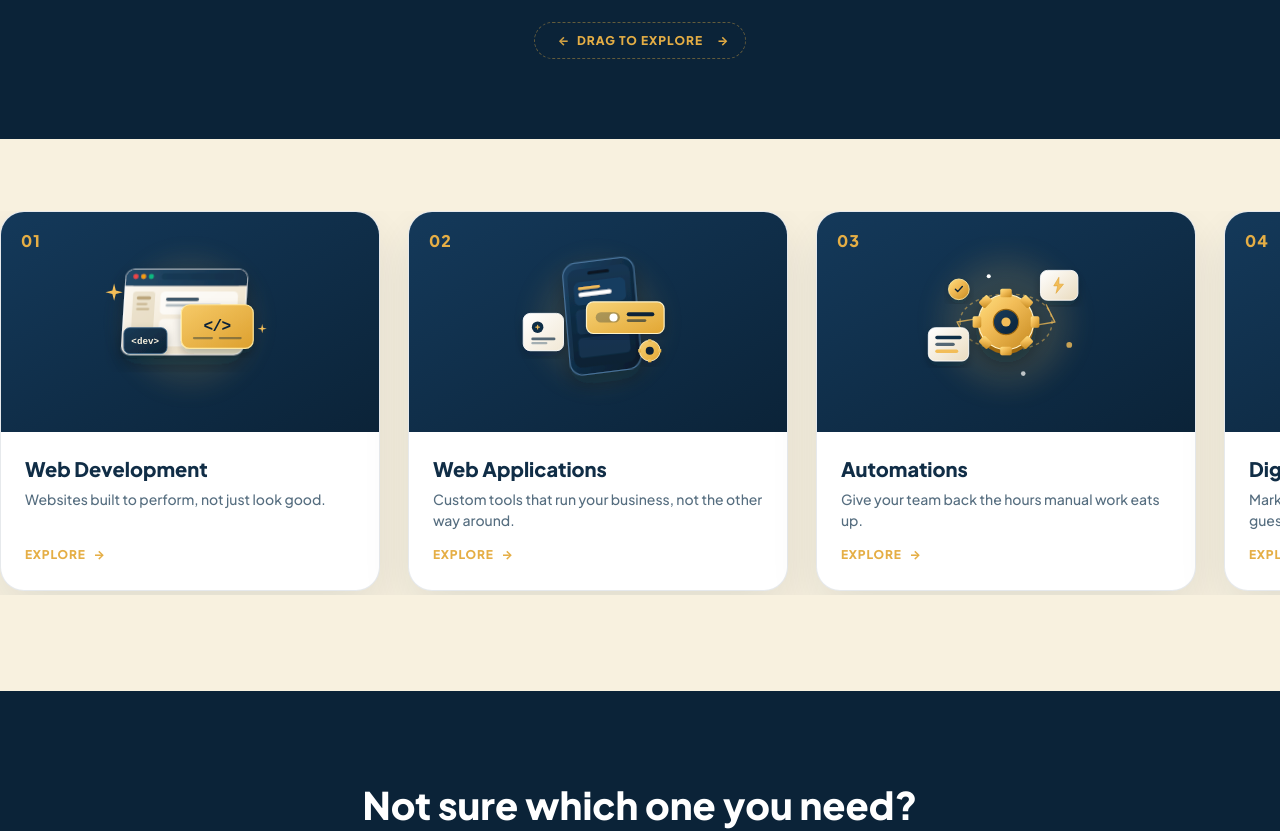
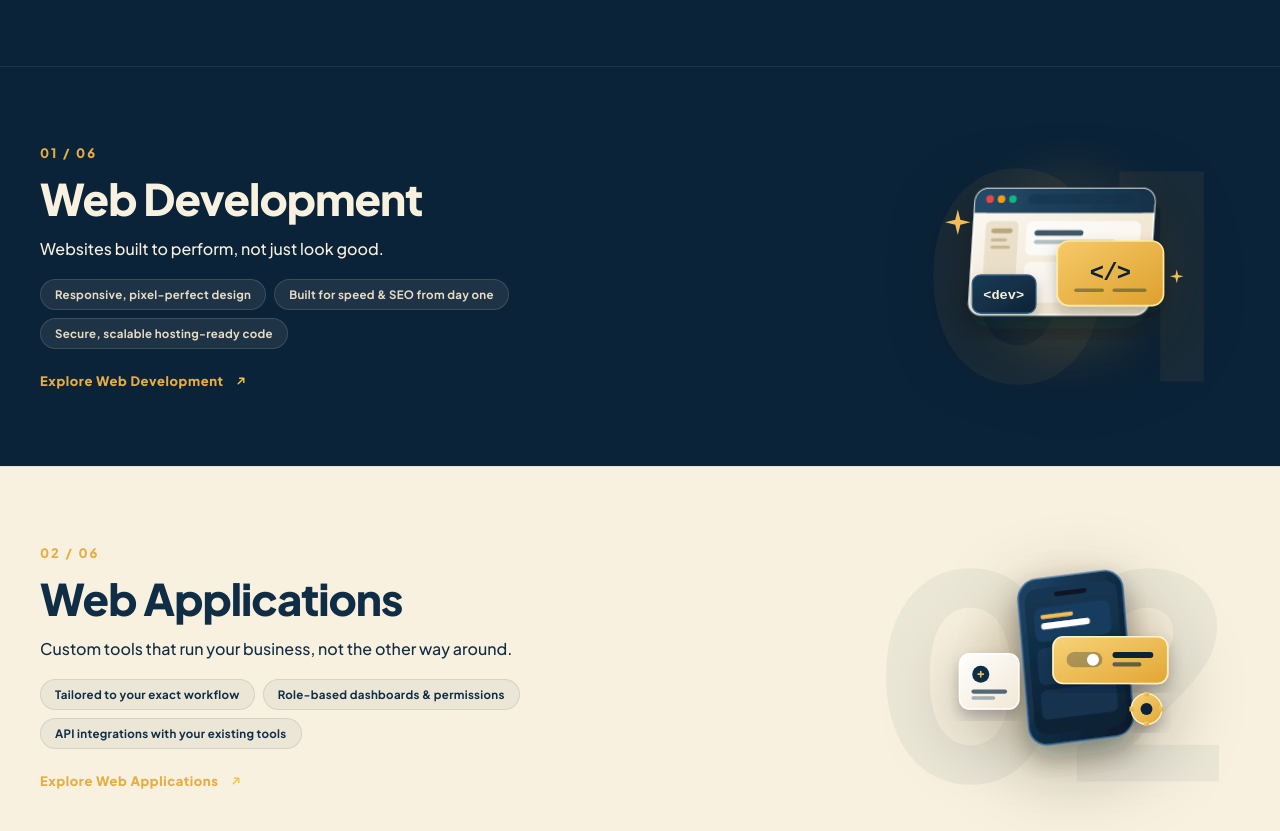
Before and after one commit to riaan-attar/ffm, a React (Vite) app: page /services in a window 1280 px wide. Shown: the part 460-1291 px from the top of the page. Built offline with nearby package versions, Linux system fonts and the light colour scheme.

Commit message:
feat(services): editorial service index layout with alternating themes and lazy loading

```diff
--- a/src/pages/ServicesOverview.jsx
+++ b/src/pages/ServicesOverview.jsx
@@ -1,14 +1,83 @@
-import React from 'react';
+import React, { useRef, useLayoutEffect } from 'react';
 import { Link } from 'react-router-dom';
+import { gsap } from 'gsap';
+import { ScrollTrigger } from 'gsap/ScrollTrigger';
 import { Navbar } from '../components/Navbar';
 import { SplitText } from '../components/motion/SplitText';
 import { CursorSpotlight } from '../components/motion/CursorSpotlight';
-import { DragScroll } from '../components/motion/DragScroll';
 import { MagneticWrap } from '../components/motion/MagneticWrap';
 import { SERVICES_DATA } from '../data/services';
 import '../styles/services-overview.css';
 
+gsap.registerPlugin(ScrollTrigger);
+
 export default function ServicesOverview() {
+  const indexRef = useRef(null);
+  const rowRefs = useRef([]);
+
+  useLayoutEffect(() => {
+    const rows = rowRefs.current.filter(Boolean);
+    if (rows.length === 0) return;
+
+    const ctx = gsap.context(() => {
+      rows.forEach((row) => {
+        const ghost = row.querySelector('.sov-row-ghost-number');
+        const visual = row.querySelector('.sov-row-visual');
+        const content = row.querySelectorAll('.sov-row-content > *');
+
+        gsap.fromTo(
+          content,
+          { y: 32, opacity: 0 },
+          {
+            y: 0,
+            opacity: 1,
+            duration: 0.7,
+            ease: 'power2.out',
+            stagger: 0.07,
+            scrollTrigger: { trigger: row, start: 'top 78%', once: true }
+          }
+        );
+
+        if (visual) {
+          gsap.fromTo(
+            visual,
+            { scale: 0.85, opacity: 0, rotate: -3 },
+            {
+              scale: 1,
+              opacity: 1,
+              rotate: 0,
+              duration: 0.8,
+              ease: 'back.out(1.5)',
+              scrollTrigger: { trigger: row, start: 'top 75%', once: true }
+            }
+          );
+        }
+
+        if (ghost) {
+          gsap.to(ghost, {
+            xPercent: -6,
+            ease: 'none',
+            scrollTrigger: { trigger: row, start: 'top bottom', end: 'bottom top', scrub: 0.6 }
+          });
+        }
+      });
+
+      let refreshTimer = null;
+      const scheduleRefresh = () => {
+        clearTimeout(refreshTimer);
+        refreshTimer = setTimeout(() => ScrollTrigger.refresh(), 120);
+      };
+      const imgs = indexRef.current ? indexRef.current.querySelectorAll('img') : [];
+      imgs.forEach((img) => {
+        if (!img.complete) img.addEventListener('load', scheduleRefresh, { once: true });
+      });
+
+      return () => clearTimeout(refreshTimer);
+    }, indexRef);
+
+    return () => ctx.revert();
+  }, []);
+
   return (
     <>
       <header className="sov-hero">
@@ -30,37 +99,46 @@ export default function ServicesOverview() {
           />
 
           <p className="sov-hero-copy">
-            From the first line of code to the automation that runs while you sleep — drag through
-            everything FFM builds.
+            From the first line of code to the automation that runs while you sleep — one connected
+            practice, six disciplines deep.
           </p>
-
-          <span className="sov-drag-hint">
-            <span className="sov-drag-hint-arrow" aria-hidden="true">&larr;</span>
-            Drag to explore
-            <span className="sov-drag-hint-arrow" aria-hidden="true">&rarr;</span>
-          </span>
         </div>
       </header>
 
-      <section className="sov-gallery-section">
-        <DragScroll className="sov-gallery">
-          {SERVICES_DATA.map((service) => (
-            <Link to={`/services/${service.id}`} key={service.id} className="sov-card">
-              <div className="sov-card-top">
-                <span className="sov-card-number">{service.number}</span>
-                <img src={service.image} alt="" className="sov-card-img" loading="lazy" />
-              </div>
-              <div className="sov-card-body">
-                <h3 className="sov-card-title">{service.title}</h3>
-                <p className="sov-card-tagline">{service.tagline}</p>
-                <span className="sov-card-link">
-                  <span>Explore</span>
-                  <span aria-hidden="true">&rarr;</span>
+      <section ref={indexRef} className="sov-index">
+        {SERVICES_DATA.map((service, index) => (
+          <Link
+            to={`/services/${service.id}`}
+            key={service.id}
+            ref={(el) => (rowRefs.current[index] = el)}
+            className={`sov-row sov-row-${service.theme}`}
+          >
+            <span className="sov-row-ghost-number" aria-hidden="true">{service.number}</span>
+
+            <div className="sov-row-inner">
+              <div className="sov-row-content">
+                <span className="sov-row-number">{service.number} / 06</span>
+                <h2 className="sov-row-title">{service.title}</h2>
+                <p className="sov-row-tagline">{service.tagline}</p>
+
+                <div className="sov-row-features">
+                  {service.features.slice(0, 3).map((feature) => (
+                    <span key={feature} className="sov-row-feature-chip">{feature}</span>
+                  ))}
+                </div>
+
+                <span className="sov-row-cta">
+                  <span>Explore {service.title}</span>
+                  <img src="/assets/services/service-arrow.svg" alt="" aria-hidden="true" className="sov-row-arrow" />
                 </span>
               </div>
-            </Link>
-          ))}
-        </DragScroll>
+
+              <div className="sov-row-visual">
+                <img src={service.image} alt="" className="sov-row-img" loading="lazy" />
+              </div>
+            </div>
+          </Link>
+        ))}
       </section>
 
       <section className="sov-cta-section">
--- a/src/styles/services-overview.css
+++ b/src/styles/services-overview.css
@@ -62,130 +62,192 @@
   margin: 0;
 }
 
-.sov-drag-hint {
+/* ==================================================
+   EDITORIAL SERVICE INDEX
+   Full-bleed alternating rows, driven by each service's own
+   light/dark theme instead of one uniform card grid.
+   ================================================== */
+.sov-index {
+  display: flex;
+  flex-direction: column;
+}
+
+.sov-row {
+  position: relative;
+  display: block;
+  width: 100%;
+  overflow: hidden;
+  text-decoration: none;
+  color: inherit;
+  border-top: 1px solid rgba(16, 45, 70, 0.08);
+}
+
+.sov-row-dark {
+  background: var(--color-dark-navy, #0B2338);
+  color: var(--color-cream, #F8F1DF);
+  border-top-color: rgba(248, 241, 223, 0.08);
+}
+
+.sov-row-light {
+  background: var(--color-cream, #F8F1DF);
+  color: var(--color-navy, #102D46);
+}
+
+.sov-row-ghost-number {
+  position: absolute;
+  top: 50%;
+  right: 4%;
+  transform: translateY(-50%);
+  font-size: clamp(140px, 22vw, 320px);
+  font-weight: 900;
+  line-height: 1;
+  letter-spacing: -4px;
+  pointer-events: none;
+  z-index: 0;
+  user-select: none;
+}
+
+.sov-row-dark .sov-row-ghost-number {
+  color: rgba(229, 174, 69, 0.07);
+}
+
+.sov-row-light .sov-row-ghost-number {
+  color: rgba(16, 45, 70, 0.05);
+}
+
+.sov-row-inner {
+  position: relative;
+  z-index: 1;
+  max-width: 1400px;
+  margin: 0 auto;
+  padding: 72px 40px;
+  display: flex;
+  align-items: center;
+  justify-content: space-between;
+  gap: 56px;
+}
+
+.sov-row-content {
+  display: flex;
+  flex-direction: column;
+  align-items: flex-start;
+  gap: 14px;
+  max-width: 560px;
+}
+
+.sov-row-number {
+  font-size: 13px;
+  font-weight: 800;
+  letter-spacing: 2px;
+  opacity: 0.55;
+}
+
+.sov-row-dark .sov-row-number {
+  color: var(--color-gold, #E5AE45);
+  opacity: 1;
+}
+
+.sov-row-light .sov-row-number {
+  color: var(--color-gold, #E5AE45);
+  opacity: 1;
+}
+
+.sov-row-title {
+  font-size: clamp(30px, 3.4vw, 46px);
+  font-weight: 900;
+  letter-spacing: -1px;
+  line-height: 1.08;
+  margin: 0;
+}
+
+.sov-row-tagline {
+  font-size: 16px;
+  font-weight: 500;
+  line-height: 1.6;
+  margin: 0;
+  opacity: 0.8;
+}
+
+.sov-row-features {
+  display: flex;
+  flex-wrap: wrap;
+  gap: 8px;
+  margin-top: 4px;
+}
+
+.sov-row-feature-chip {
+  font-size: 11.5px;
+  font-weight: 700;
+  letter-spacing: 0.3px;
+  padding: 7px 14px;
+  border-radius: 999px;
+  white-space: nowrap;
+}
+
+.sov-row-dark .sov-row-feature-chip {
+  background: rgba(248, 241, 223, 0.08);
+  border: 1px solid rgba(248, 241, 223, 0.14);
+  color: var(--color-muted-cream, #E7DCC5);
+}
+
+.sov-row-light .sov-row-feature-chip {
+  background: rgba(16, 45, 70, 0.05);
+  border: 1px solid rgba(16, 45, 70, 0.1);
+  color: var(--color-navy, #102D46);
+}
+
+.sov-row-cta {
   display: inline-flex;
   align-items: center;
   gap: 10px;
-  margin-top: 12px;
-  padding: 10px 20px;
-  border-radius: 999px;
-  border: 1.5px dashed rgba(229, 174, 69, 0.4);
-  font-size: 12px;
+  margin-top: 10px;
+  font-size: 13px;
   font-weight: 800;
-  letter-spacing: 1px;
-  text-transform: uppercase;
+  letter-spacing: 0.6px;
   color: var(--color-gold, #E5AE45);
+  transition: gap 0.3s cubic-bezier(0.34, 1.56, 0.64, 1);
 }
 
-.sov-drag-hint-arrow {
-  animation: sovDragPulse 1.6s ease-in-out infinite;
-  display: inline-block;
+.sov-row:hover .sov-row-cta {
+  gap: 16px;
 }
 
-.sov-drag-hint-arrow:last-child {
-  animation-delay: 0.3s;
+.sov-row-arrow {
+  width: 14px;
+  height: 14px;
+  transition: transform 0.3s cubic-bezier(0.34, 1.56, 0.64, 1);
 }
 
-@keyframes sovDragPulse {
-  0%, 100% { transform: translateX(0); opacity: 0.6; }
-  50% { transform: translateX(4px); opacity: 1; }
+.sov-row-dark .sov-row-arrow {
+  filter: invert(82%) sepia(54%) saturate(620%) hue-rotate(345deg) brightness(98%) contrast(92%);
 }
 
-/* ==================================================
-   DRAG GALLERY
-   ================================================== */
-.sov-gallery-section {
-  background: var(--color-cream, #F8F1DF);
-  padding: 72px 0 96px;
+.sov-row-light .sov-row-arrow {
+  filter: invert(82%) sepia(54%) saturate(620%) hue-rotate(345deg) brightness(98%) contrast(92%);
 }
 
-.sov-gallery {
-  padding: 0 40px;
+.sov-row:hover .sov-row-arrow {
+  transform: translate(3px, -3px);
 }
 
-.sov-card {
-  width: 380px;
-  background: #FFFFFF;
-  border-radius: 24px;
-  border: 1.5px solid rgba(16, 45, 70, 0.1);
-  box-shadow: 0 20px 48px rgba(16, 45, 70, 0.1);
-  overflow: hidden;
-  text-decoration: none;
-  color: inherit;
-  display: flex;
-  flex-direction: column;
-  transition: transform 0.35s cubic-bezier(0.34, 1.56, 0.64, 1), box-shadow 0.35s ease;
-}
-
-.sov-card:hover {
-  transform: translateY(-10px);
-  box-shadow: 0 28px 60px rgba(16, 45, 70, 0.18);
-}
-
-.sov-card-top {
-  position: relative;
-  height: 220px;
-  background: linear-gradient(150deg, #14395A, #0B2338);
+.sov-row-visual {
+  flex-shrink: 0;
+  width: 340px;
   display: flex;
   align-items: center;
   justify-content: center;
-  padding: 24px;
-  pointer-events: none;
+  transition: transform 0.5s cubic-bezier(0.34, 1.56, 0.64, 1);
 }
 
-.sov-card-number {
-  position: absolute;
-  top: 18px;
-  left: 20px;
-  font-size: 16px;
-  font-weight: 900;
-  color: var(--color-gold, #E5AE45);
-  letter-spacing: 1px;
+.sov-row:hover .sov-row-visual {
+  transform: scale(1.05) rotate(-1.5deg);
 }
 
-.sov-card-img {
-  max-width: 100%;
-  max-height: 100%;
-  object-fit: contain;
-}
-
-.sov-card-body {
-  padding: 24px 24px 28px;
-  display: flex;
-  flex-direction: column;
-  gap: 8px;
-}
-
-.sov-card-title {
-  font-size: 20px;
-  font-weight: 800;
-  color: var(--color-navy, #102D46);
-  margin: 0;
-}
-
-.sov-card-tagline {
-  font-size: 14px;
-  font-weight: 500;
-  color: #556D7F;
-  line-height: 1.5;
-  margin: 0 0 8px;
-  min-height: 42px;
-}
-
-.sov-card-link {
-  display: inline-flex;
-  align-items: center;
-  gap: 8px;
-  font-size: 12px;
-  font-weight: 800;
-  letter-spacing: 0.8px;
-  text-transform: uppercase;
-  color: var(--color-gold, #E5AE45);
-  transition: gap 0.25s ease;
-}
-
-.sov-card:hover .sov-card-link {
-  gap: 13px;
+.sov-row-img {
+  width: 100%;
+  height: auto;
+  display: block;
+  filter: drop-shadow(0 20px 36px rgba(0, 0, 0, 0.3));
 }
 
 /* ==================================================
@@ -236,18 +298,55 @@
   filter: invert(12%) sepia(24%) saturate(1200%) hue-rotate(175deg) brightness(90%) contrast(95%);
 }
 
+@media (max-width: 1024px) {
+  .sov-row-inner {
+    flex-direction: column;
+    align-items: flex-start;
+    padding: 56px 40px;
+    gap: 36px;
+  }
+
+  .sov-row-content {
+    max-width: none;
+  }
+
+  .sov-row-visual {
+    width: 260px;
+    align-self: center;
+  }
+
+  .sov-row-ghost-number {
+    top: 24px;
+    right: 24px;
+    transform: none;
+    font-size: clamp(90px, 18vw, 160px);
+  }
+}
+
 @media (max-width: 768px) {
   .sov-hero-container {
     padding: 48px 20px 0;
     gap: 18px;
   }
 
-  .sov-gallery {
-    padding: 0 16px;
+  .sov-row-inner {
+    padding: 44px 20px;
+    gap: 28px;
   }
 
-  .sov-card {
-    width: 280px;
+  .sov-row-visual {
+    width: 190px;
+  }
+
+  .sov-row-ghost-number {
+    top: 16px;
+    right: 16px;
+    font-size: clamp(64px, 16vw, 110px);
+  }
+
+  .sov-row-feature-chip {
+    font-size: 10.5px;
+    padding: 6px 11px;
   }
 
   .sov-cta-section {
```
Also changed, not shown: src/App.jsx (+15 -9 lines).
